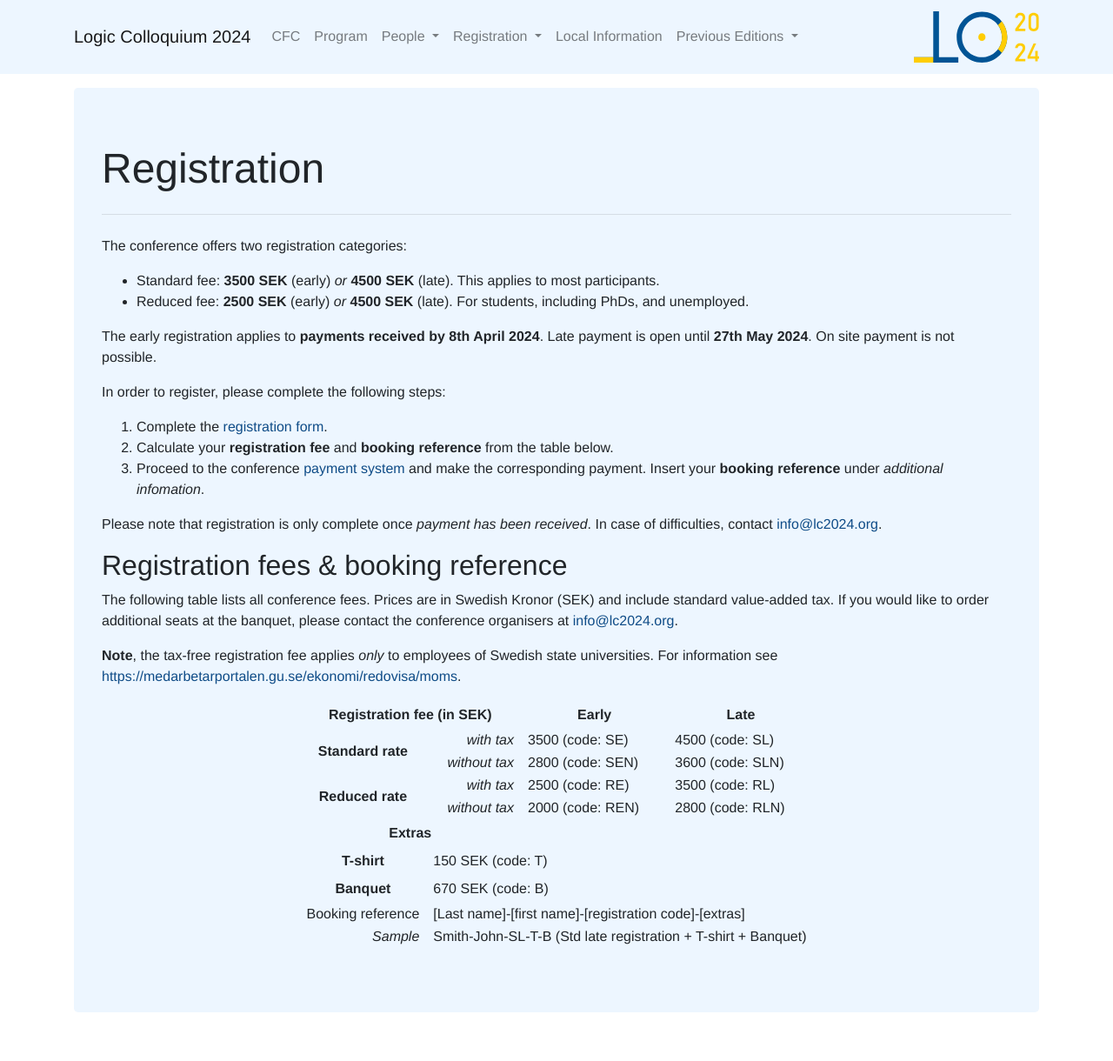
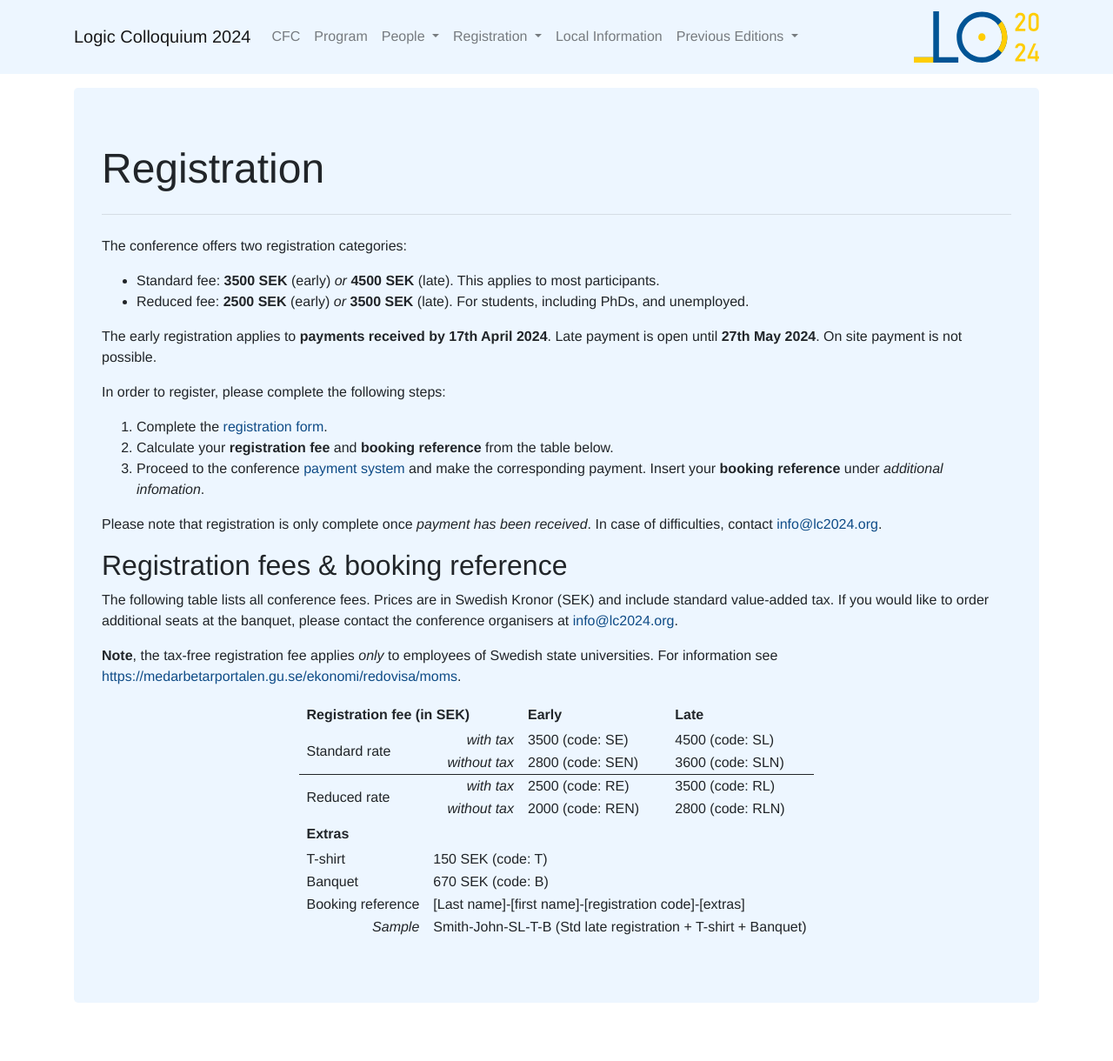
Before and after one commit to LC2024/LC2024.github.io, a Jekyll site: the page built from registration/registration.md, in a window 1280 px wide. Shown: the whole page at 87% size. Built offline with Jekyll 4.4.1, drawn with Linux system fonts in a browser that asks for light colours; some web fonts are replaced.

Commit message:
registration

```diff
--- a/registration/registration.md
+++ b/registration/registration.md
@@ -7,9 +7,11 @@ permalink: dark/registration/
 The conference offers two registration categories:
 
 - Standard fee: **3500 SEK** (early) _or_ **4500 SEK** (late). This applies to most participants.
-- Reduced fee: **2500 SEK** (early) _or_ **4500 SEK** (late). For students, including PhDs, and unemployed.
+- Reduced fee: **2500 SEK** (early) _or_ **3500 SEK** (late). For students, including PhDs, and unemployed.
 
-The early registration applies to **payments received by 8th April 2024**. Late payment is open until **27th May 2024**. On site payment is not possible.
+The early registration applies to **payments received by 17th April 2024**.
+Late payment is open until **27th May 2024**.
+On site payment is not possible.
 
 In order to register, please complete the following steps:
 
@@ -36,7 +38,7 @@ If you would like to order additional seats at the banquet, please contact the c
     }
 
     th {
-        text-align: center;
+        text-align: left;
         padding: 4px;
         padding-right: 8px;
         padding-left: 8px;
@@ -74,7 +80,7 @@ If you would like to order additional seats at the banquet, please contact the c
     </thead>
     <tbody>
     <tr>
-        <th rowspan="2">Standard rate</th>
+        <td rowspan="2">Standard rate</td>
         <td class="subhead">with tax</td>
         <td>3500 (code: SE)</td>
         <td>4500 (code: SL)</td>
@@ -84,8 +90,8 @@ If you would like to order additional seats at the banquet, please contact the c
         <td>2800 (code: SEN)</td>
         <td>3600 (code: SLN)</td>
     </tr>
-    <tr>
-        <th rowspan="2">Reduced rate</th>
+    <tr class="top-border">
+        <td rowspan="2">Reduced rate</td>
         <td class="subhead">with tax</td>
         <td>2500 (code: RE)</td>
         <td>3500 (code: RL)</td>
@@ -99,11 +105,11 @@ If you would like to order additional seats at the banquet, please contact the c
         <th colspan="2">Extras</th>
     </tr>
     <tr>
-        <th colspan="1">T-shirt</th>
+        <td colspan="1">T-shirt</td>
         <td colspan="3">150 SEK (code: T)</td>
     </tr>
     <tr>
-        <th colspan="1">Banquet</th>
+        <td colspan="1">Banquet</td>
         <td colspan="3">670 SEK (code: B)</td>
     </tr>
     <tr>
```
Also changed, not shown: other parts of registration/registration.md (+4 -0 lines).
